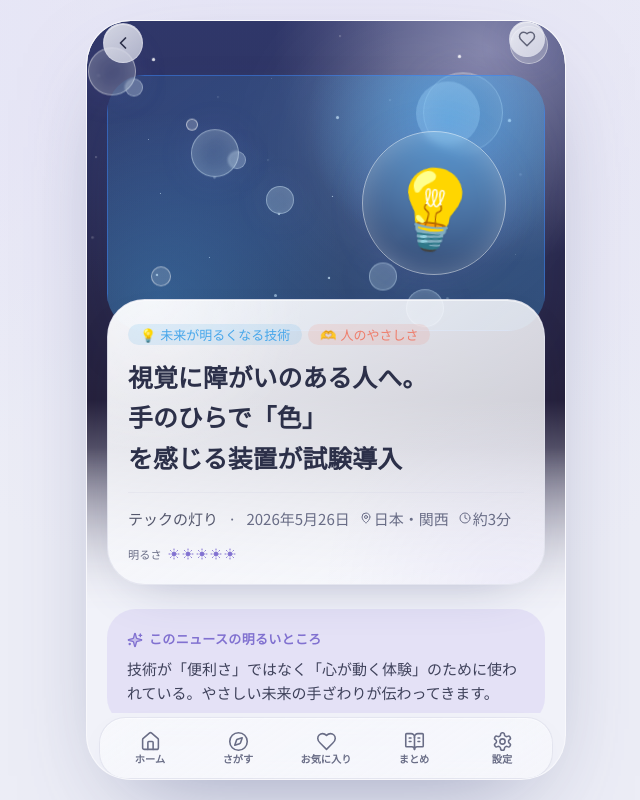
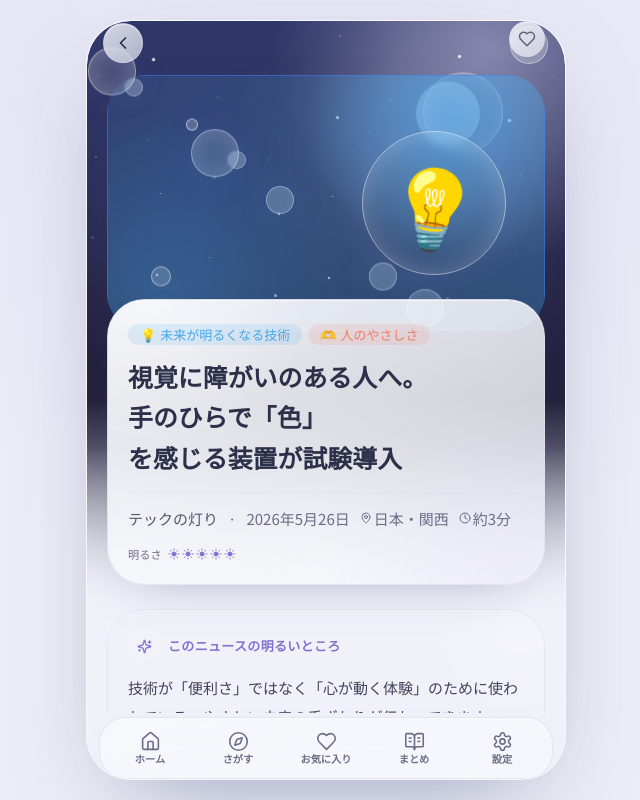
Before and after one commit to sunpotflower4460-cpu/Hot-news, a Next.js app: page /article/a03 in a window 1280 px wide. Shown: the whole page, without its empty margins (314-954 px from the left). Built offline with nearby package versions, Linux system fonts and the light colour scheme; a web font is replaced by a local one.

Commit message:
Give the editorial note a luminous treatment

```diff
--- a/src/components/article/WhyComfortBlock.tsx
+++ b/src/components/article/WhyComfortBlock.tsx
@@ -2,12 +2,15 @@ import { Sparkles } from 'lucide-react';
 
 export function WhyComfortBlock({ text }: { text: string }) {
   return (
-    <aside className="rounded-card bg-accent-soft/70 p-5">
-      <div className="mb-1.5 flex items-center gap-1.5 text-accent">
-        <Sparkles size={16} className="fill-accent/30" />
+    <aside className="relative overflow-hidden rounded-panel border border-accent/10 bg-accent-soft/62 p-5 shadow-inner-light">
+      <div className="absolute -right-8 -top-9 h-28 w-28 animate-breathe rounded-full bg-white/40 blur-2xl" />
+      <div className="relative flex items-center gap-2 text-accent">
+        <span className="flex h-8 w-8 items-center justify-center rounded-full bg-white/38 shadow-inner-light backdrop-blur-sm">
+          <Sparkles size={15} className="fill-accent/16" />
+        </span>
         <h2 className="text-caption font-bold tracking-wide">このニュースの明るいところ</h2>
       </div>
-      <p className="text-body leading-relaxed text-text/90">{text}</p>
+      <p className="relative mt-3 text-body leading-[1.9] text-text/90">{text}</p>
     </aside>
   );
 }
```
